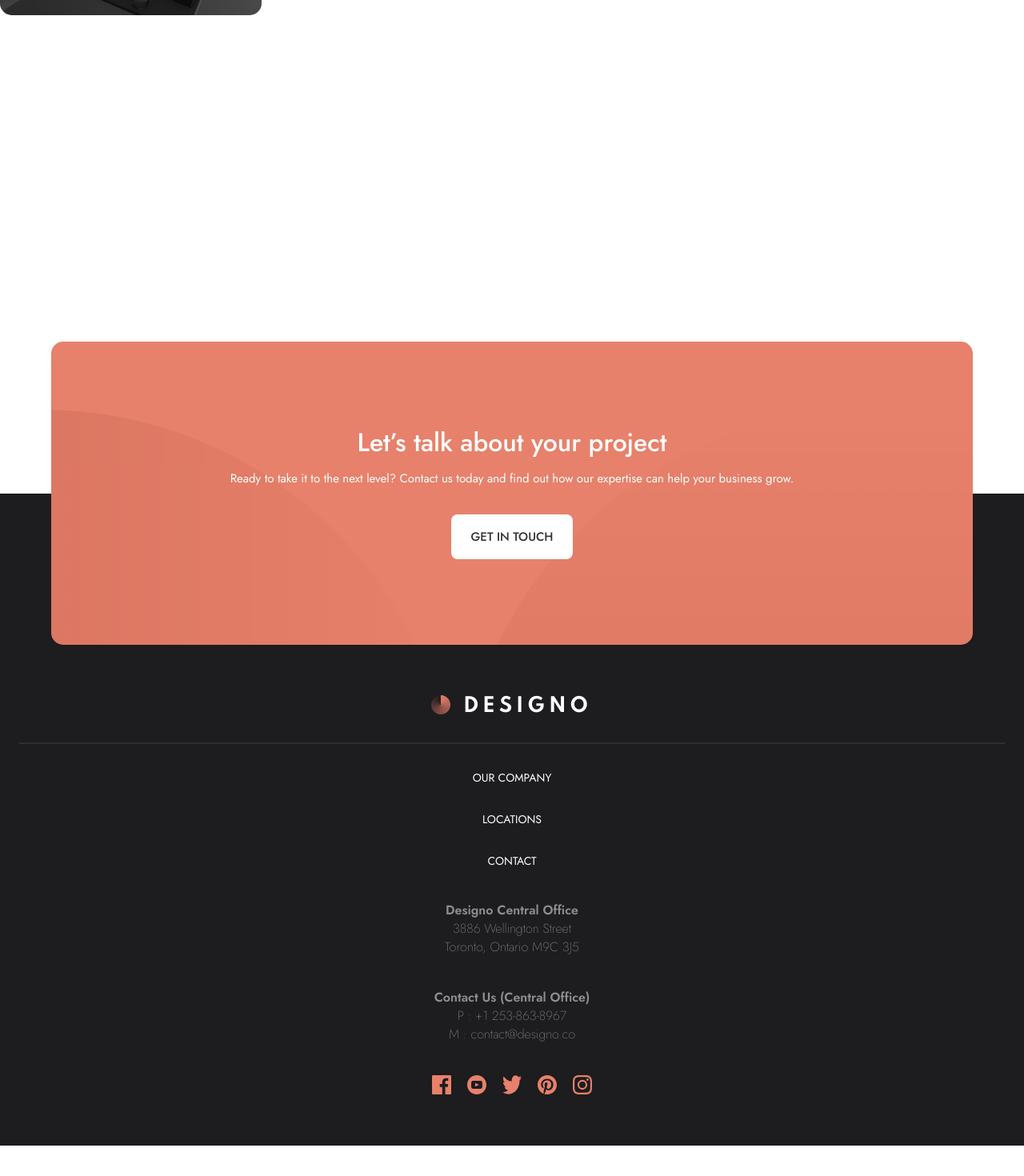
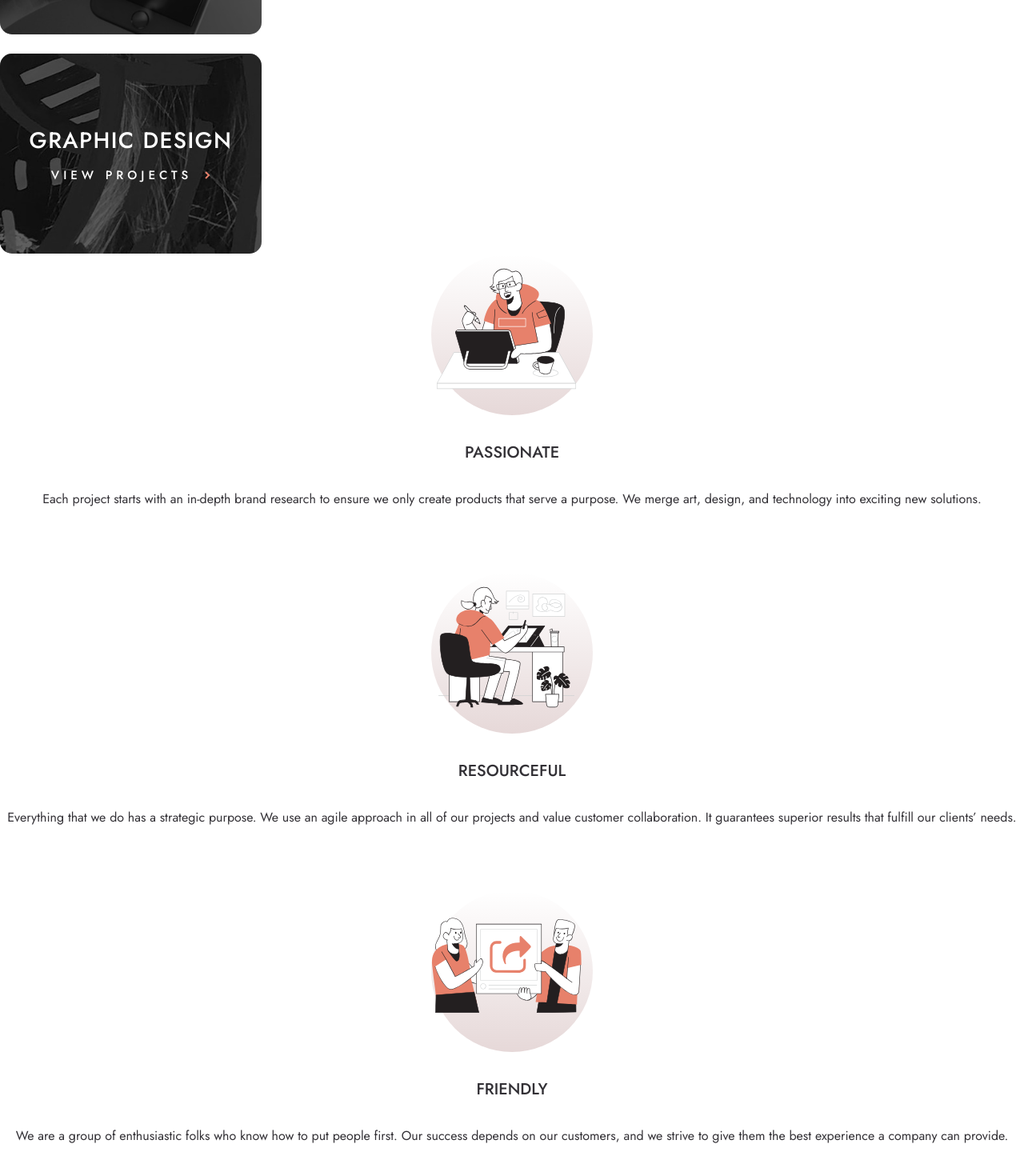
Before and after one commit to jvictorPS/Website_Designo, a React (Vite) app: page / in a window 1280 px wide. Shown: the part 692-2162 px from the top of the page at 80% size. Before the commit the page ends 2124 px from the top, so only its background shows below. Built offline with nearby package versions, Linux system fonts and the light colour scheme.

Commit message:
sessão de vantagens do site

```diff
--- a/src/components/atoms/ServiceCard/style.js
+++ b/src/components/atoms/ServiceCard/style.js
@@ -53,7 +53,7 @@ export const ContainerCard = styled.div`
         opacity: 0.6;
         cursor: pointer;
 
-        &:hover {
+        &:active {
             background-color: #E7816B;
         }
     }
--- /dev/null
+++ b/src/components/molecules/AdvantagesSection/index.jsx
@@ -0,0 +1,56 @@
+import passionate from '../../../assets/home/desktop/illustration-passionate.svg';
+import resourceful from '../../../assets/home/desktop/illustration-resourceful.svg';
+import friendly from '../../../assets/home/desktop/illustration-friendly.svg';
+
+import {
+    CardAdvantage,
+    Circle,
+    ContainerAdvantagesSection,
+    Image,
+    Text } from "./style";
+
+export default function AdvantagesSection() {
+    return (
+        <ContainerAdvantagesSection>
+            <CardAdvantage>
+
+                <Circle>
+                    <Image src={passionate} />
+                </Circle>
+
+                <Text>
+                    <h4>PASSIONATE</h4>
+                    <p>
+                    Each project starts with an in-depth brand research to ensure we only create products that serve a purpose. We merge art, design, and technology into exciting new solutions.
+                    </p>
+                </Text>
+            </CardAdvantage>
+
+            <CardAdvantage>
+
+                <Circle>
+                    <Image src={resourceful} />
+                </Circle>
+
+                <Text>
+                    <h4>RESOURCEFUL</h4>
+                    <p>
+                    Everything that we do has a strategic purpose. We use an agile approach in all of our projects and value customer collaboration. It guarantees superior results that fulfill our clients’ needs.                    </p>
+                </Text>
+            </CardAdvantage>
+
+            <CardAdvantage>
+
+                <Circle>
+                    <Image src={friendly} />
+                </Circle>
+
+                <Text>
+                    <h4>FRIENDLY</h4>
+                    <p>
+                    We are a group of enthusiastic folks who know how to put people first. Our success depends on our customers, and we strive to give them the best experience a company can provide.                    </p>
+                </Text>
+            </CardAdvantage>
+        </ContainerAdvantagesSection>
+    )
+}
--- /dev/null
+++ b/src/components/molecules/AdvantagesSection/style.js
@@ -0,0 +1,48 @@
+import styled from "styled-components";
+
+import circulo from "../../../assets/contact/desktop/bg-pattern-hero-desktop.svg"
+
+export const ContainerAdvantagesSection = styled.section`
+    display: flex;
+    flex-direction: column;
+    align-items: center;
+    gap: 80px;
+`
+
+export const CardAdvantage = styled.div`
+    display: flex;
+    flex-direction: column;
+    gap: 32px;
+    align-items: center;
+    color: #333136;
+`
+
+export const Text = styled.div`
+    display: flex;
+    align-items: center;
+    flex-direction: column;
+    gap: 32px;
+
+    h4 {
+        font-size: 20px;
+        font-weight: 500;
+    }
+
+    p {
+        text-align: center;
+        font-size: 16px;
+        font-weight: 400;
+    }
+`
+
+export const Image = styled.img`
+    width: 188px;
+`
+
+export const Circle = styled.div`
+    width: 202px;
+    height: 202px;
+    background-image: url(${circulo});
+    background-size: cover;
+    background-position: center;
+`
--- a/src/pages/Home/index.jsx
+++ b/src/pages/Home/index.jsx
@@ -2,6 +2,15 @@ import ServiceCard from "../../components/atoms/ServiceCard";
 
 import webService from '../../assets/home/desktop/image-web-design-large.jpg'
 import appService from '../../assets/home/desktop/image-app-design.jpg'
+import graphicService from '../../assets/home/desktop/image-graphic-design.jpg'
+
+import {
+    ContainerCardsService
+} from "./style";
+import AdvantagesSection from "../../components/molecules/AdvantagesSection";
+
+
+
 
 export default function Home() {
     return (
@@ -11,14 +20,26 @@ export default function Home() {
         <br />
         <h1>Home do site</h1>
 
+        <ContainerCardsService>
+
             <ServiceCard
                 title={'Web design'}
                 image={webService}
             />
             <ServiceCard
-            title={'Web design'}
+                title={'App design'}
                 image={appService}
             />
+
+            <ServiceCard
+                title={'Graphic Design'}
+                image={graphicService}
+            />
+        </ContainerCardsService>
+
+        <AdvantagesSection>
+
+        </AdvantagesSection>
         <br />
         <br />
         <br />
--- a/src/pages/Home/style.js
+++ b/src/pages/Home/style.js
@@ -0,0 +1,8 @@
+import styled from "styled-components";
+
+
+export const ContainerCardsService = styled.section`
+    display: flex;
+    flex-direction: column;
+    gap: 24px;
+`
```
Lines whose indentation alone changed are shown as unchanged.
